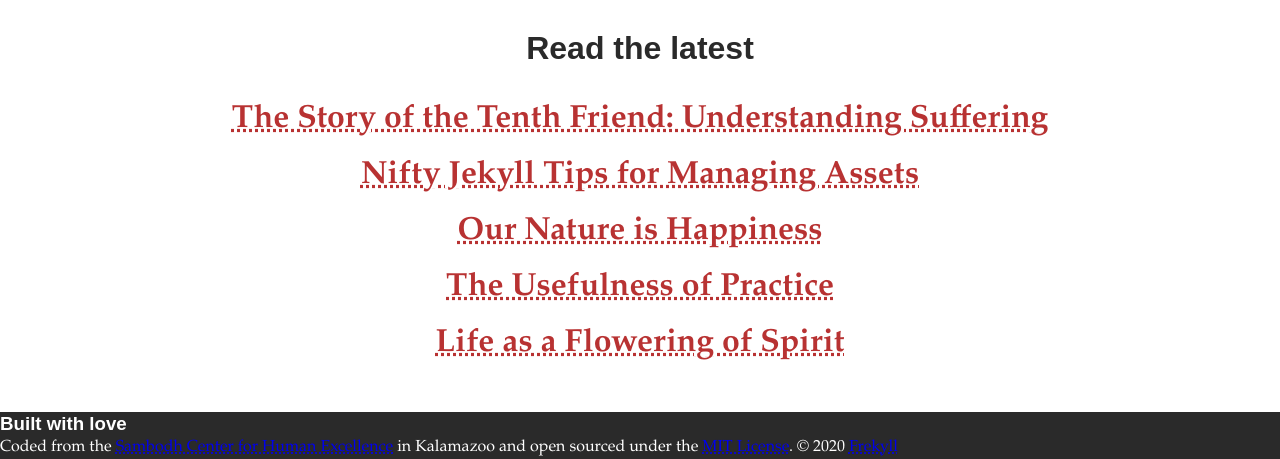
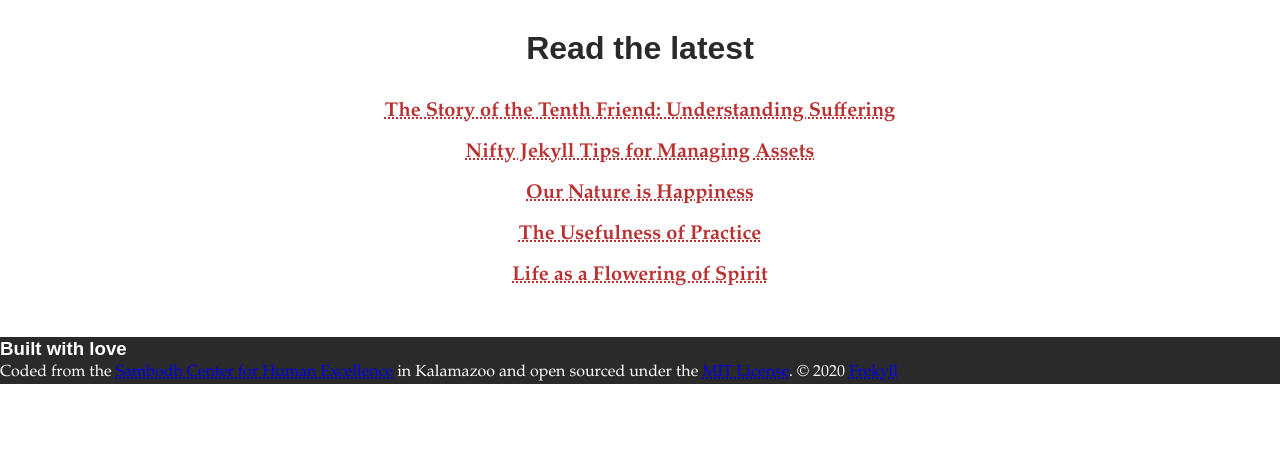
Before and after one commit to frekyll/open-source-life, a Jekyll site: the page built from index.html, in a window 1280 px wide. Shown: the part 527-986 px from the top of the page. Built offline with Jekyll 4.4.1, drawn with Linux system fonts in a browser that asks for light colours; after the commit the page ends 911 px from its top, so only the background shows below that.

Commit message:
Remove largest `.post-list` font size

```diff
--- a/_sass/_base.sass
+++ b/_sass/_base.sass
@@ -89,7 +89,3 @@ a
 =post-list-md
   .post-list
     font-size: $text-h4
-
-=post-list-lg
-  .post-list
-    font-size: $text-h3
--- a/_sass/_breakpoints.sass
+++ b/_sass/_breakpoints.sass
@@ -8,5 +8,4 @@
 @media (min-width: $breakpoint-lg)
   +group-lg
   +masthead-lg
-  +post-list-lg
   +story-lg
```
